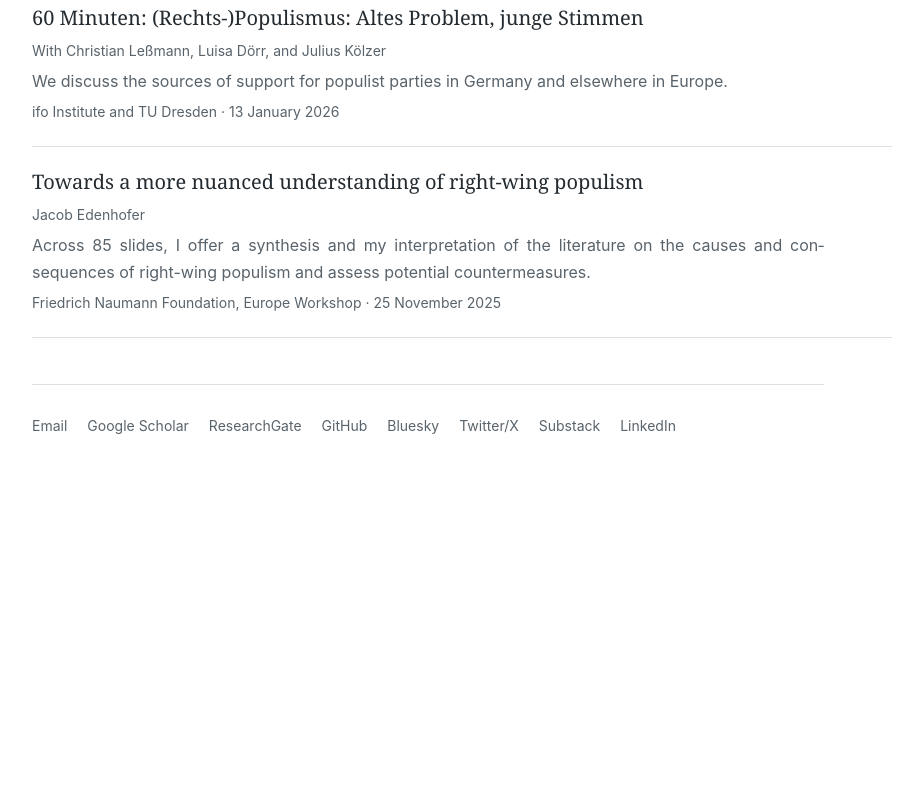
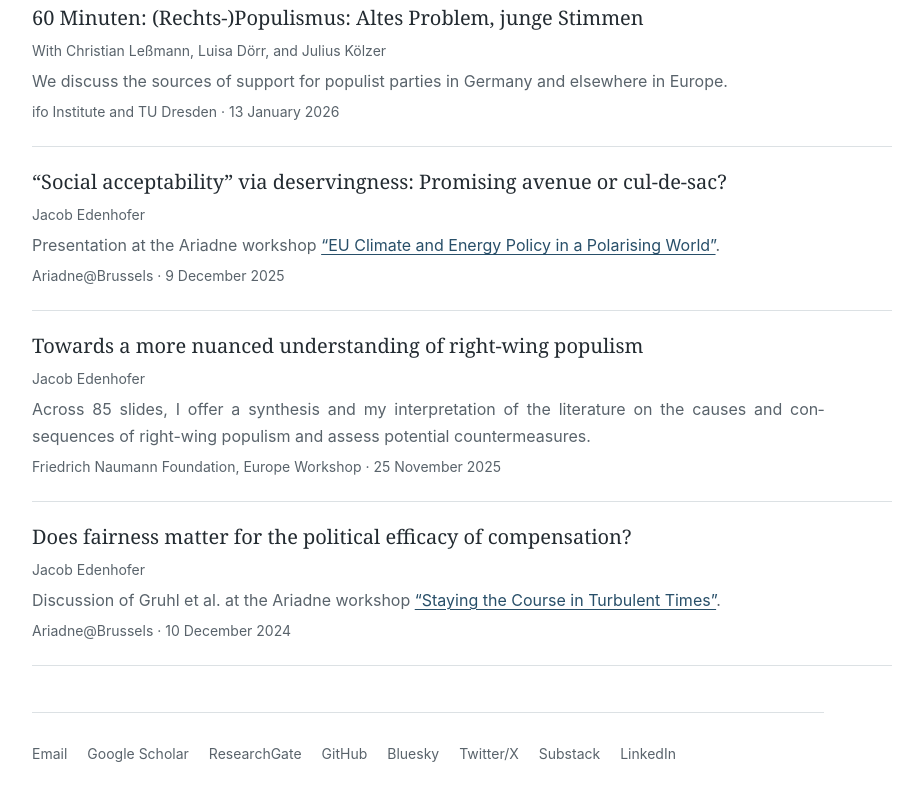
Before and after one commit to jacob-edenhofer/Website, a Next.js app: page /Website/writing in a window 1280 px wide. Shown: the part 2984-3784 px from the top of the page, without its empty margins (178-1101 px from the left). Before the commit the page ends 3460 px from the top, so only its background shows below. Built offline with nearby package versions, Linux system fonts and the light colour scheme.

Commit message:
Add Ariadne Brussels presentations from 2024 and 2025

```diff
--- a/app/data/writing.ts
+++ b/app/data/writing.ts
@@ -120,12 +120,28 @@ export const democracyAndAdvice: WritingItem[] = [
     description: "We discuss the sources of support for populist parties in Germany and elsewhere in Europe.",
   },
   {
+    title: "“Social acceptability” via deservingness: Promising avenue or cul-de-sac?",
+    authors: "Jacob Edenhofer",
+    outlet: "Ariadne@Brussels",
+    date: "9 December 2025",
+    href: "/Brussels_Compensation_Presentation_2025.pdf",
+    description: "Presentation at the Ariadne workshop [“EU Climate and Energy Policy in a Polarising World”](https://ariadneprojekt.de/en/events-en/ariadnebrussels-2025-insights/).",
+  },
+  {
     title: "Towards a more nuanced understanding of right-wing populism",
     authors: "Jacob Edenhofer",
     outlet: "Friedrich Naumann Foundation, Europe Workshop",
     date: "25 November 2025",
     href: "https://www.dropbox.com/scl/fi/v3nes994lb0ml0pwwu6xs/RWP_Naumann_Stiftung_EdenhoferNov2025_long.pdf?rlkey=d9e5dvibsc0fif4d3kd1809j6&st=gdul11fl&dl=0",
     description: "Across 85 slides, I offer a synthesis and my interpretation of the literature on the causes and consequences of right-wing populism and assess potential countermeasures.",
+  },
+  {
+    title: "Does fairness matter for the political efficacy of compensation?",
+    authors: "Jacob Edenhofer",
+    outlet: "Ariadne@Brussels",
+    date: "10 December 2024",
+    href: "/Brussels_Compensation_Presentation_2024.pdf",
+    description: "Discussion of Gruhl et al. at the Ariadne workshop [“Staying the Course in Turbulent Times”](https://ariadneprojekt.de/en/events-en/staying-the-course-in-turbulent-times/).",
   },
 ];
 
--- a/app/writing/page.tsx
+++ b/app/writing/page.tsx
@@ -1,4 +1,5 @@
 import type { Metadata } from "next";
+import { sitePath } from "../../site.config.mjs";
 import { Footer } from "../components/Footer";
 import { Header } from "../components/Header";
 import { Markdown, MarkdownParagraph } from "../components/Markdown";
@@ -19,7 +20,7 @@ function WritingEntry({ item }: { item: WritingItem }) {
   return (
     <article className="writing-entry">
       <div>
-        <h3><a href={item.href}>{item.title}</a></h3>
+        <h3><a href={sitePath(item.href)}>{item.title}</a></h3>
         <p>{item.authors}</p>
         {item.description ? <MarkdownParagraph className="writing-description" text={item.description} /> : null}
       </div>
@@ -44,7 +45,7 @@ const sections = [
   {
     id: "public-engagement",
     title: "Public engagement",
-    intro: "These discussions, presentations, and tentative notes examine expertise, democratic authority, and populism.",
+    intro: "These discussions, presentations, and tentative notes examine climate policy, expertise, democratic authority, and populism.",
     items: democracyAndAdvice,
   },
 ];
```
Also changed, not shown: 2 other files (tests, documents, lock files or other folders).
